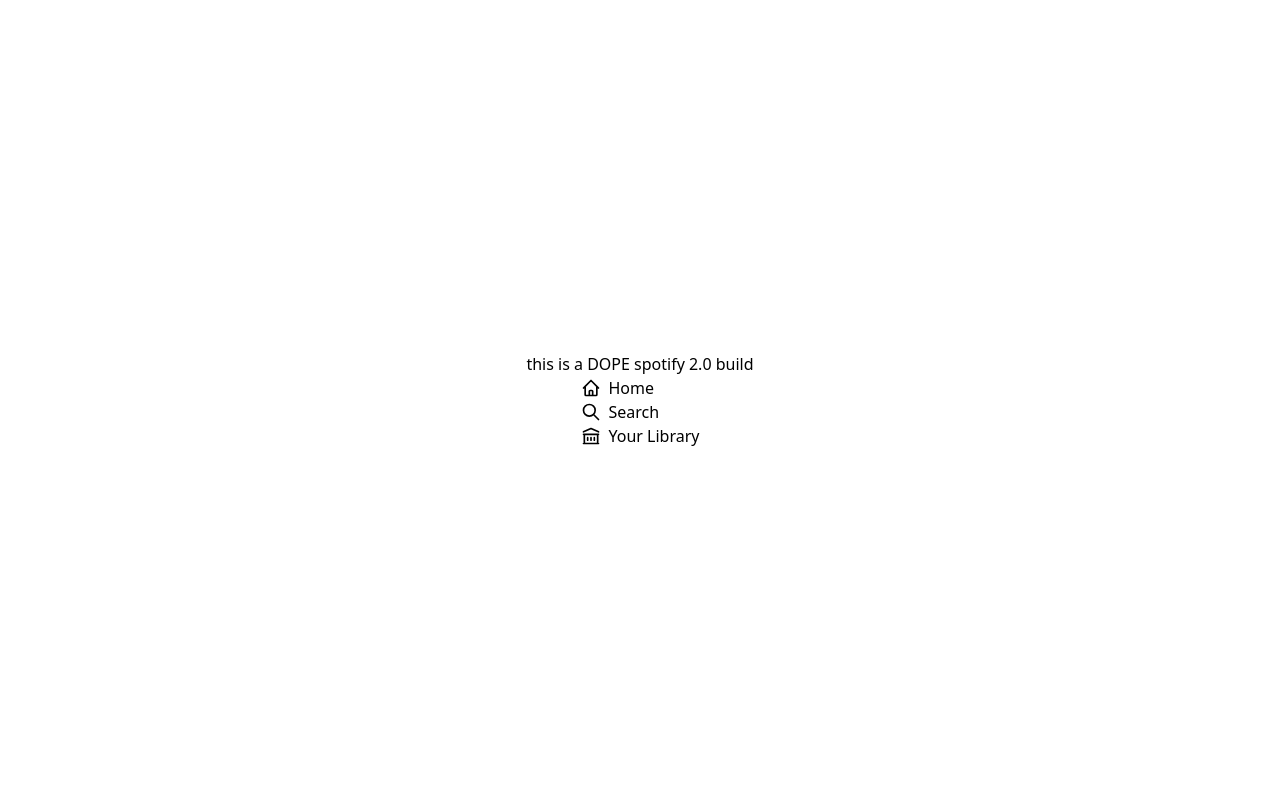
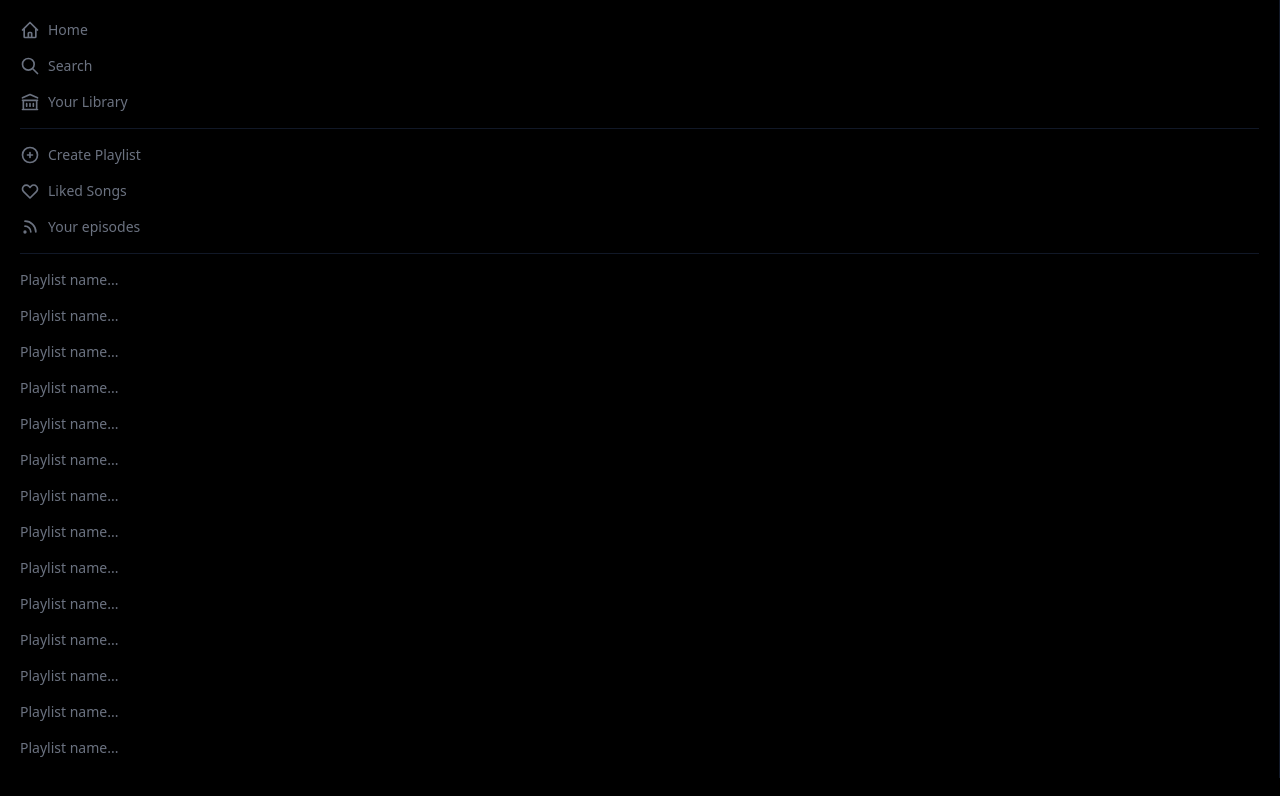
Before and after one commit to nohsangwoo/spotify2.0_clone_with_nextjs_tailwindcss, a Next.js app: page / in a window 1280 px wide. Shown: the top 796 px of the page. Built offline with nearby package versions, Linux system fonts and the light colour scheme.

Commit message:
ch directory

```diff
--- a/components/Sidebar.tsx
+++ /dev/null
@@ -1,30 +0,0 @@
-import React from 'react'
-import {
-  HomeIcon,
-  SearchIcon,
-  LibraryIcon,
-  PlusCircleIcon,
-} from '@heroicons/react/outline'
-
-const Sidebar = () => {
-  return (
-    <div>
-      <div>
-        <button className="flex items-center space-x-2 hover:text-white">
-          <HomeIcon className="h5 w-5" />
-          <p>Home</p>
-        </button>
-        <button className="flex items-center space-x-2 hover:text-white">
-          <SearchIcon className="h5 w-5" />
-          <p>Search</p>
-        </button>
-        <button className="flex items-center space-x-2 hover:text-white">
-          <LibraryIcon className="h5 w-5" />
-          <p>Your Library</p>
-        </button>
-      </div>
-    </div>
-  )
-}
-
-export default Sidebar
--- /dev/null
+++ b/src/components/Sidebar.tsx
@@ -0,0 +1,63 @@
+import React from 'react'
+import {
+  HomeIcon,
+  SearchIcon,
+  LibraryIcon,
+  PlusCircleIcon,
+  HeartIcon,
+  RssIcon,
+} from '@heroicons/react/outline'
+
+const Sidebar = () => {
+  return (
+    <div className="text-gray-500 p-5 text-sm border-r border-gray-900">
+      <div className="space-y-4">
+        <button className="flex items-center space-x-2 hover:text-white">
+          <HomeIcon className="h5 w-5" />
+          <p>Home</p>
+        </button>
+        <button className="flex items-center space-x-2 hover:text-white">
+          <SearchIcon className="h5 w-5" />
+          <p>Search</p>
+        </button>
+        <button className="flex items-center space-x-2 hover:text-white">
+          <LibraryIcon className="h5 w-5" />
+          <p>Your Library</p>
+        </button>
+        <hr className="border-t-[0.1px] border-gray-900" />
+
+        <button className="flex items-center space-x-2 hover:text-white">
+          <PlusCircleIcon className="h5 w-5" />
+          <p>Create Playlist</p>
+        </button>
+        <button className="flex items-center space-x-2 hover:text-white">
+          <HeartIcon className="h5 w-5" />
+          <p>Liked Songs</p>
+        </button>
+        <button className="flex items-center space-x-2 hover:text-white">
+          <RssIcon className="h5 w-5" />
+          <p>Your episodes</p>
+        </button>
+        <hr className="border-t-[0.1px] border-gray-900" />
+
+        {/* play list... */}
+        <p className="cursor-pointer hover:text-white">Playlist name...</p>
+        <p className="cursor-pointer hover:text-white">Playlist name...</p>
+        <p className="cursor-pointer hover:text-white">Playlist name...</p>
+        <p className="cursor-pointer hover:text-white">Playlist name...</p>
+        <p className="cursor-pointer hover:text-white">Playlist name...</p>
+        <p className="cursor-pointer hover:text-white">Playlist name...</p>
+        <p className="cursor-pointer hover:text-white">Playlist name...</p>
+        <p className="cursor-pointer hover:text-white">Playlist name...</p>
+        <p className="cursor-pointer hover:text-white">Playlist name...</p>
+        <p className="cursor-pointer hover:text-white">Playlist name...</p>
+        <p className="cursor-pointer hover:text-white">Playlist name...</p>
+        <p className="cursor-pointer hover:text-white">Playlist name...</p>
+        <p className="cursor-pointer hover:text-white">Playlist name...</p>
+        <p className="cursor-pointer hover:text-white">Playlist name...</p>
+      </div>
+    </div>
+  )
+}
+
+export default Sidebar
--- a/pages/_app.tsx
+++ b/src/pages/_app.tsx
@@ -1,4 +1,4 @@
-import '../styles/globals.css'
+import '../../styles/globals.css';
 import type { AppProps } from 'next/app'
 
 function MyApp({ Component, pageProps }: AppProps) {
--- a/pages/index.tsx
+++ b/src/pages/index.tsx
@@ -3,13 +3,11 @@
 
 export default function Home() {
   return (
-    <div className="flex flex-col items-center justify-center min-h-screen py-2">
+    <div className="bg-black h-screen overflow-hidden">
       <Head>
         <title>spotify 2.0</title>
         {/* <link rel="icon" href="/favicon.ico" /> */}
       </Head>
-      <h1>this is a DOPE spotify 2.0 build</h1>
-
       <main>
         <Sidebar />
         {/* Center */}
--- /dev/null
+++ b/src/pages/login.tsx
@@ -0,0 +1,9 @@
+import React from 'react'
+
+const Login = () => {
+  return <div>
+      <h1>This is login page</h1>
+  </div>
+}
+
+export default Login
--- a/tailwind.config.js
+++ b/tailwind.config.js
@@ -1,7 +1,7 @@
 module.exports = {
   content: [
-    './pages/**/*.{js,ts,jsx,tsx}',
-    './components/**/*.{js,ts,jsx,tsx}',
+    './src/pages/**/*.{js,ts,jsx,tsx}',
+    './src/components/**/*.{js,ts,jsx,tsx}',
   ],
   theme: {
     extend: {},
```
Also changed, not shown: src/pages/api/hello.ts (renamed from pages/api/hello.ts), 1 other file (tests, documents, lock files or other folders).
